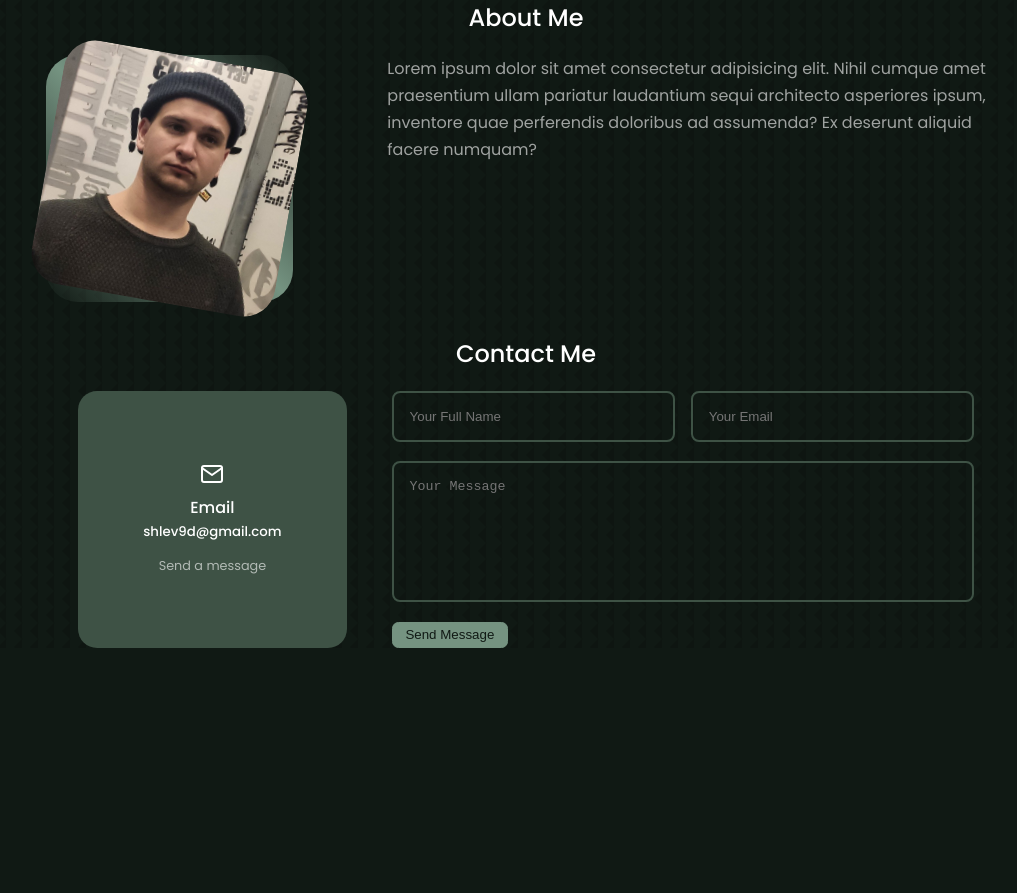
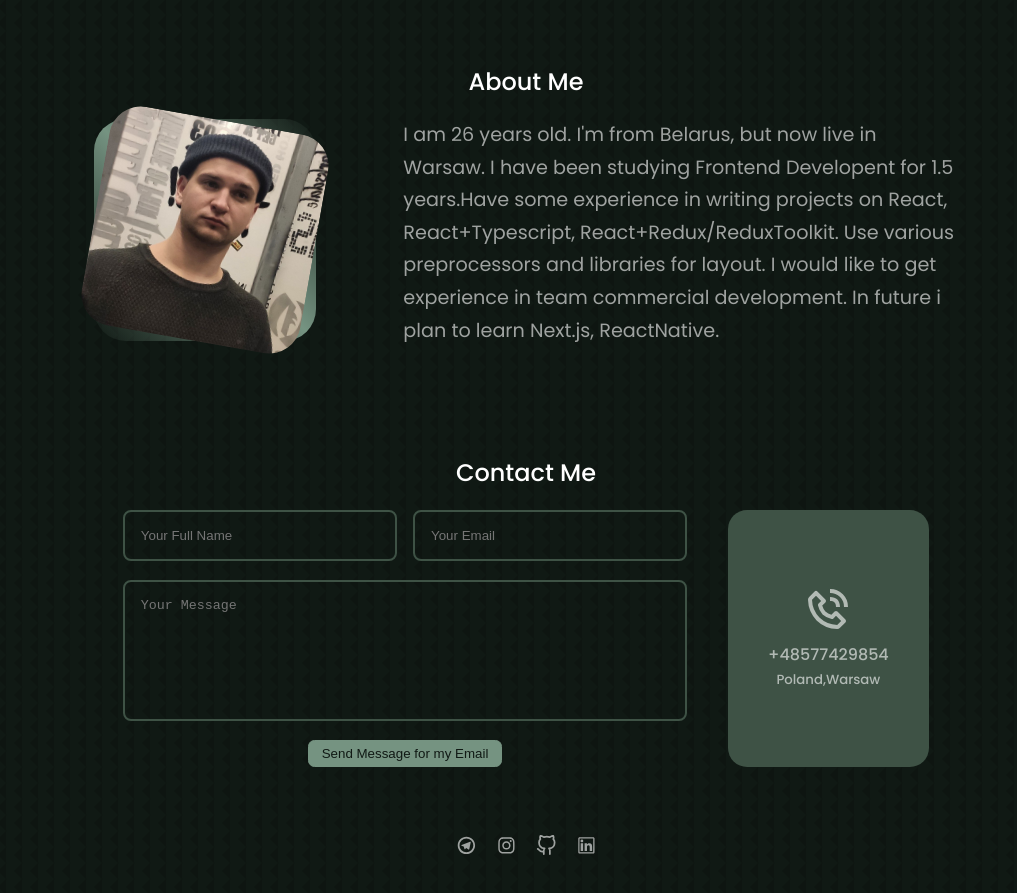
Before and after one commit to shlev9d/portfolio, a React (Create React App) app: page / in a window 1280 px wide. Shown: the part 577-1470 px from the top of the page, without its empty margins (114-1131 px from the left). Before the commit the page ends 1225 px from the top, so only its background shows below. Built offline with nearby package versions, Linux system fonts and the light colour scheme.

Commit message:
total variant

```diff
--- a/package.json
+++ b/package.json
@@ -6,6 +6,7 @@
     "@testing-library/jest-dom": "^5.16.4",
     "@testing-library/react": "^13.3.0",
     "@testing-library/user-event": "^13.5.0",
+    "emailjs-com": "^3.2.0",
     "react": "^18.2.0",
     "react-dom": "^18.2.0",
     "react-icons": "^4.4.0",
--- a/src/App.jsx
+++ b/src/App.jsx
@@ -1,5 +1,6 @@
 import AboutMe from "./components/AboutMe/AboutMe";
 import Contact from "./components/Contact/Contact";
+import Footer from "./components/Footer/Footer";
 import Header from "./components/Header/Header";
 import Skills from "./components/Skills/Skills";
 
@@ -10,6 +11,7 @@ function App() {
     <Skills />
     <AboutMe />
     <Contact />
+    <Footer />
     </>
   );
 }
--- a/src/components/AboutMe/AboutMe.jsx
+++ b/src/components/AboutMe/AboutMe.jsx
@@ -6,7 +6,7 @@ import './aboutMe.css'
 const AboutMe = () => {
 	return (
 		<section id='about'>
-          <h2>About Me</h2>
+			<h2>About Me</h2>
 			<div className='container about__container'>
 				<div className='about__me'>
 					<div className='about__me-foto'>
@@ -14,8 +14,15 @@ const AboutMe = () => {
 					</div>
 				</div>
 				<div className='about__content'>
-          <p>Lorem ipsum dolor sit amet consectetur adipisicing elit. Nihil cumque amet praesentium ullam pariatur laudantium sequi architecto asperiores ipsum, inventore quae perferendis doloribus ad assumenda? Ex deserunt aliquid facere numquam?</p>
-        </div>
+					<p>
+						I am 26 years old. I'm from Belarus, but now live in Warsaw. I have
+						been studying Frontend Developent for 1.5 years.Have some experience
+						in writing projects on React, React+Typescript,
+						React+Redux/ReduxToolkit. Use various preprocessors and libraries
+						for layout. I would like to get experience in team commercial
+						development. In future i plan to learn Next.js, ReactNative.
+					</p>
+				</div>
 			</div>
 		</section>
 	)
--- a/src/components/AboutMe/aboutMe.css
+++ b/src/components/AboutMe/aboutMe.css
@@ -35,6 +35,7 @@
 .about__content p {
   color: var(--color-light);
   margin: 0rem 0 2.6rem;
+  font-size: 1.2rem;
 }
 
 
@@ -54,8 +55,10 @@ margin: 1rem auto 2rem;
 .about__content p {
   margin: 1rem 0 2rem;
   text-align: center;
+  font-size: 1rem;
 }
 }
+
 
 /* ------------- SMALL DEVICES ------------ */
 @media screen and (max-width: 680px) {
@@ -70,5 +73,6 @@ margin: 1rem auto 2rem;
 
   .about__content p {
     margin: 1.5rem 0;
+    font-size: .8rem;
   }
 }
--- a/src/components/Contact/Contact.jsx
+++ b/src/components/Contact/Contact.jsx
@@ -1,44 +1,72 @@
-import React from 'react'
+import React, { useState } from 'react'
 import './contact.css'
 import { FiMail } from 'react-icons/fi'
+import { BiPhoneCall } from 'react-icons/bi'
+import { send } from 'emailjs-com'
 
 const Contact = () => {
+const [name, setName] = useState('')
+const [email, setEmail] = useState('')
+const [text, setText] = useState('')
+const sendMail = e => {
+	e.preventDefault()
+	send(
+		'service_hy5jjzb',
+		'template_3tk73ms',
+		{ name, email, text },
+		'5tJGQcmXy66v4adxe'
+	)
+		.then(res => console.log('successfully', res.status, res.text))
+		.catch(err => console.log('error', err))
+		setName('')
+		setEmail('')
+		setText('')
+}
+
 return (
 	<section id='contact'>
 		<h2>Contact Me</h2>
 		<div className='container contact__container'>
-				{/* <div className='contact__options'> */}
-				<article className='contact__option'>
-					<FiMail className='contact__icon' />
-					<h4>Email</h4>
-					<h5>shlev9d@gmail.com</h5>
-					<a href='/' target={'_blank'}>
-						Send a message
-					</a>
-				</article>
-				{/* </div> */}
-
-				<form action=''>
+			<form onSubmit={sendMail}>
 				<div className='form__input'>
 					<input
 						type='text'
 						name='name'
+						value={name}
+						onChange={e => setName(e.target.value)}
 						placeholder='Your Full Name'
 						required
 					/>
-					<input type='email' name='email' placeholder='Your Email' required />
+					<input
+						type='email'
+						name='email'
+						placeholder='Your Email'
+						value={email}
+						onChange={e => setEmail(e.target.value)}
+						required
+					/>
 				</div>
 
 				<textarea
 					name='message'
 					rows='7'
 					placeholder='Your Message'
+					value={text}
+					onChange={e => setText(e.target.value)}
 					required
-					></textarea>
-					<button className='btn btn-primary' type='submit'>
-						Send Message
+				/>
+				<button className='btn btn-primary form__button' type='submit'>
+					Send Message for my Email
 				</button>
 			</form>
+
+			<article className='contact__option'>
+				<a href='tel:+48577429854' target={'_blank'}>
+					<BiPhoneCall className='contact__icon' />
+					<h4>+48577429854</h4>
+					<h5>Poland,Warsaw</h5>
+				</a>
+			</article>
 		</div>
 	</section>
 )
--- a/src/components/Contact/contact.css
+++ b/src/components/Contact/contact.css
@@ -1,7 +1,7 @@
 .container.contact__container {
 	width: 70%;
 	display: grid;
-	grid-template-columns: 30% 65%;
+	grid-template-columns: 70% 25%;
 	gap: 5%;
 }
 
@@ -23,14 +23,14 @@
 }
 
 .contact__option a {
-	margin-top: 0.7rem;
-	display: inline-block;
-	font-size: 0.8rem;
+	display: grid;
+	font-size: 1rem;
 	color: var(--color-light);
+  place-items: center;
 }
 
 .contact__icon {
-	font-size: 1.5rem;
+	font-size: 3rem;
 	margin-bottom: 0.5rem;
 }
 
@@ -38,9 +38,12 @@ form {
 	display: flex;
 	flex-direction: column;
 	gap: 1.2rem;
+  justify-content: center;
+  align-items: center;
 }
 
 .form__input {
+  width: 100%;
 	display: flex;
   gap: 1rem;
 }
@@ -56,6 +59,10 @@ textarea {
 	color: var(--color-white);
 }
 
+.form__button{
+
+}
+
 @media screen and (max-width: 1024px) {
 	.container.contact__container {
 		grid-template-columns: 1fr;
--- /dev/null
+++ b/src/components/Footer/Footer.jsx
@@ -0,0 +1,15 @@
+import React from 'react'
+import HeaderSocials from '../HeaderSocials/HeaderSocials'
+import './footer.css'
+
+const Footer = () => {
+	return (
+		<section>
+			<div className='container footer__container'>
+				<HeaderSocials />
+			</div>
+		</section>
+	)
+}
+
+export default Footer
--- /dev/null
+++ b/src/components/Footer/footer.css
@@ -0,0 +1,19 @@
+section{
+margin: 4rem;
+}
+
+.footer__container {
+  display: flex;
+  justify-content: center;
+  align-items: center;
+}
+
+.footer__container > .socials {
+  display: flex;
+  gap: 1.2rem;
+  font-size: 1.3rem;
+}
+
+.footer__container > .socials > a {
+  color: var(--color-light);
+}
--- a/src/components/Header/Header.jsx
+++ b/src/components/Header/Header.jsx
@@ -1,5 +1,5 @@
 import React from 'react'
-import HeaderSocials from './HeaderSocials'
+import HeaderSocials from '../HeaderSocials/HeaderSocials'
 import CV from '../../assets/Aleksandr Shliaviada.pdf'
 import './header.css'
 
--- a/src/components/Header/header.css
+++ b/src/components/Header/header.css
@@ -10,10 +10,9 @@ header {
   text-align: center;
 }
 
-.header__socials {
+.header__container > .socials {
 display: flex;
   gap: 1.2rem;
   margin: 0.5rem;
   font-size: 2.5rem;
-
 }
--- a/src/components/Header/HeaderSocials.jsx
+++ b/src/components/HeaderSocials/HeaderSocials.jsx
@@ -6,7 +6,7 @@ import { RiTelegramLine } from 'react-icons/ri'
 
 const HeaderSocials = () => {
 	return (
-		<div className='header__socials'>
+		<div className='socials'>
 			<a href='https://t.me/shlev9d' target={'_blank'} rel='noreferrer'>
 				<RiTelegramLine />
 			</a>
```
Also changed, not shown: 2 other files (tests, documents, lock files or other folders). Lines whose indentation alone changed are shown as unchanged.
